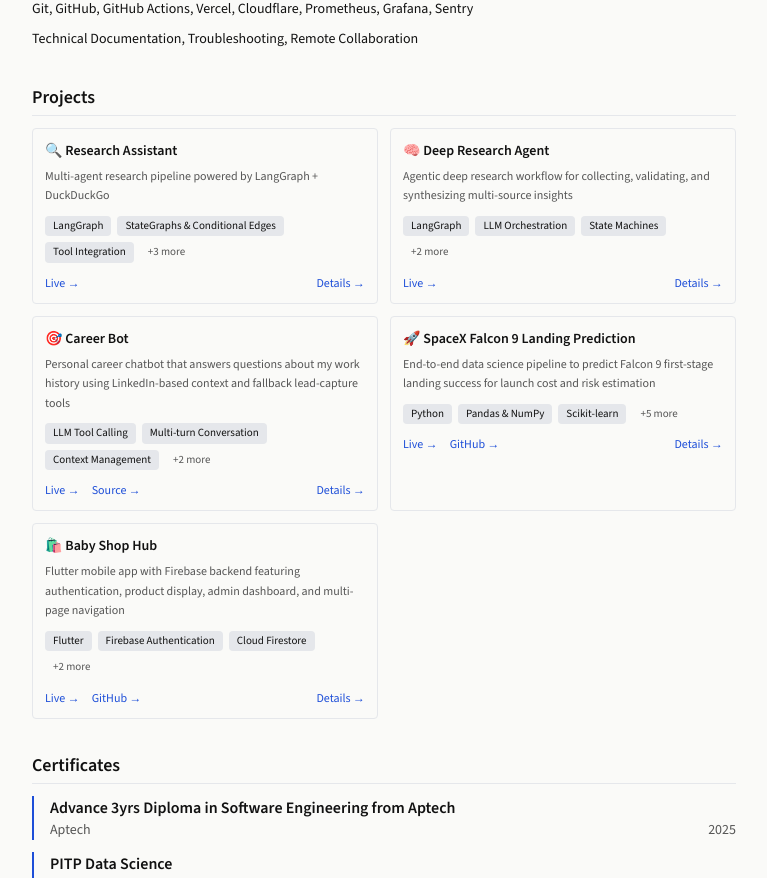
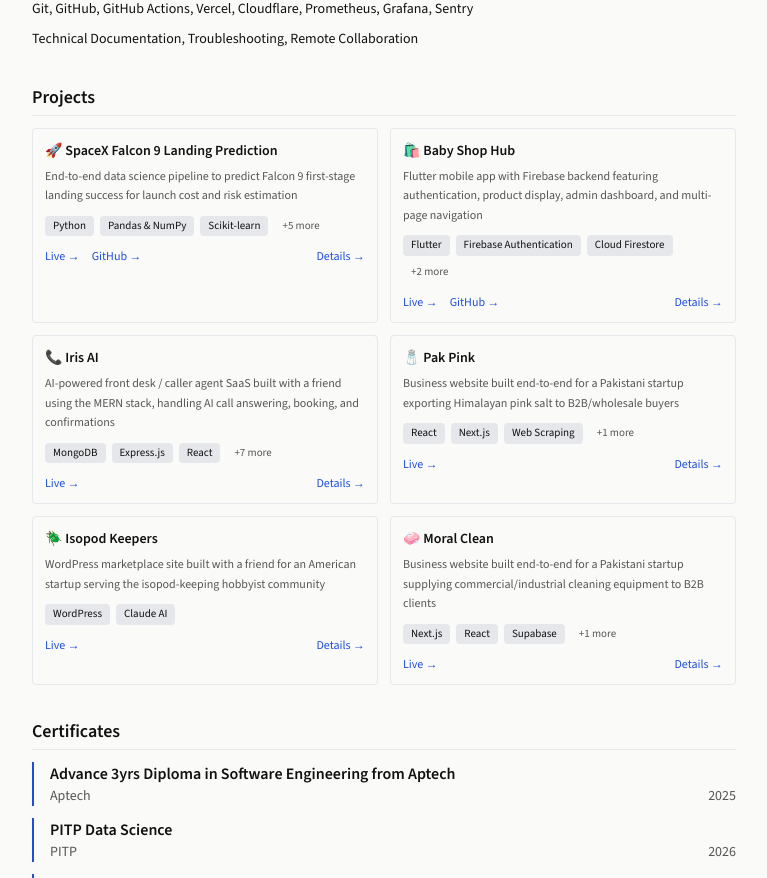
Before and after one commit to BurhanDon/burhansiraj.me, a Next.js app: page / in a window 1280 px wide. Shown: the part 1474-2352 px from the top of the page, without its empty margins (256-1023 px from the left). Built offline with nearby package versions, Linux system fonts and the light colour scheme.

Commit message:
Amendments

```diff
--- a/data/experience.ts
+++ b/data/experience.ts
@@ -13,7 +13,7 @@ export const experiences: Experience[] = [
   {
     id: "2",
     company: "Global techno soft",
-    position: "Frontend Developer Intern",
+    position: "Frontend Developer",
     duration: "May/2024 - Aug/2024",
     location: "Sindh, Gulistan-e-Johar",
     description:
--- a/data/projects.ts
+++ b/data/projects.ts
@@ -1,98 +1,6 @@
 import { Project } from "@/types";
 
 export const projects: Project[] = [
-  {
-    id: "1",
-    title: "🔍 Research Assistant",
-    description:
-      "Multi-agent research pipeline powered by LangGraph + DuckDuckGo",
-    fullDescription: `Multi-Agent Research Assistant built with LangGraph for structured, high-quality research output.
-
-Pipeline:
-• Planner — breaks your query into 3 focused sub-questions using structured LLM output
-• Researcher — searches the web via DuckDuckGo for each sub-question using tool calling
-• Supervisor — evaluates research quality and decides to retry or proceed
-• Analyst — synthesizes all findings into coherent insights
-• Writer — produces a clean, structured markdown report`,
-    techStack: [
-      "LangGraph",
-      "StateGraphs & Conditional Edges",
-      "Tool Integration",
-      "LLM Orchestration",
-      "Web Search Integration",
-      "Structured Output Parsing",
-    ],
-    conceptsDemonstrated: [
-      "StateGraph",
-      "Conditional edges",
-      "Reducers",
-      "Tool calling",
-      "Subgraphs",
-      "Supervisor pattern",
-      "Checkpointing",
-      "Async streaming",
-      "Multi-LLM Evaluation",
-    ],
-    liveUrl: "https://huggingface.co/spaces/BurhanDon/research-assistant",
-  },
-  {
-    id: "2",
-    title: "🧠 Deep Research Agent",
-    description:
-      "Agentic deep research workflow for collecting, validating, and synthesizing multi-source insights",
-    fullDescription: `Deep Research Agent focused on long-form, evidence-driven output generation.
-
-Highlights:
-• Runs multi-step research loops to refine query understanding
-• Gathers supporting evidence from multiple sources
-• Synthesizes findings into structured, decision-ready output
-• Optimized for practical AI-assisted research use-cases`,
-    techStack: [
-      "LangGraph",
-      "LLM Orchestration",
-      "State Machines",
-      "Tool Integration",
-      "Iterative Reasoning",
-    ],
-    conceptsDemonstrated: [
-      "Research orchestration",
-      "Iterative reasoning",
-      "Evidence synthesis",
-      "Structured output generation",
-    ],
-    liveUrl: "https://huggingface.co/spaces/Eng-Burhan/deep-research",
-  },
-  {
-    id: "3",
-    title: "🎯 Career Bot",
-    description:
-      "Personal career chatbot that answers questions about my work history using LinkedIn-based context and fallback lead-capture tools",
-    fullDescription: `A lightweight chatbot that answers current and slightly older information about my career and work history from my LinkedIn profile context.
-
-Highlights:
-• Handles profile-based Q&A, including full-career summary style questions
-• Uses fallback tools to collect contact details (name, email, notes) when answers are unavailable
-• Logs unanswered questions for later review and improvement
-• Runs on a free API tier with daily quota limits (can show quota errors after limit is reached)
-
-Note:
-• The bot is trained on an older snapshot of my profile and may not reflect the most recent updates`,
-    techStack: [
-      "LLM Tool Calling",
-      "Multi-turn Conversation",
-      "Context Management",
-      "Prompt Engineering",
-      "UI Integration",
-    ],
-    conceptsDemonstrated: [
-      "Conversational AI",
-      "Context-aware response generation",
-      "User intent handling",
-      "Actionable recommendation flow",
-    ],
-    liveUrl: "https://huggingface.co/spaces/Eng-Burhan/career_bot",
-    githubUrl: "https://huggingface.co/spaces/Eng-Burhan/career_bot/tree/main",
-  },
   {
     id: "4",
     title: "🚀 SpaceX Falcon 9 Landing Prediction",
@@ -158,4 +66,101 @@ This project demonstrates my early mobile engineering foundation and ability to
     liveUrl: "https://burhans-portfolio.netlify.app/assets/Baby-proj.mp4",
     githubUrl: "https://github.com/BurhanDon/Flutter-App-Baby",
   },
+  {
+    id: "6",
+    title: "📞 Iris AI",
+    description:
+      "AI-powered front desk / caller agent SaaS built with a friend using the MERN stack, handling AI call answering, booking, and confirmations",
+    fullDescription: `Iris AI is an AI-powered front desk product for service businesses — an AI receptionist that answers calls, books appointments, sends confirmations, and logs call data automatically.
+
+Built with a friend as a SaaS startup idea. Not taken to full completion / not actively maintained further.
+
+Highlights:
+• Built the AI caller agent using Vapi and Telnyx for voice, telephony routing, and call handling
+• Implemented appointment booking synced to Google Calendar
+• Automated email confirmations via Gmail integration
+• Logged call records to Google Sheets
+• Built an admin dashboard for call logs, transcripts, call summaries, and usage tracking
+• Built supporting SaaS infrastructure: multi-workspace support, SMS (two-way + bulk), email campaigns, leads/CRM handling, billing via Stripe, and real-time updates via WebSockets`,
+    techStack: [
+      "MongoDB",
+      "Express.js",
+      "React",
+      "Node.js",
+      "Vapi",
+      "Telnyx",
+      "WebSockets",
+      "Stripe",
+      "Google Calendar API",
+      "Gmail API",
+    ],
+    conceptsDemonstrated: [
+      "AI voice agent orchestration",
+      "Telephony integration",
+      "Real-time systems",
+      "SaaS multi-tenancy",
+      "Third-party API integration",
+      "Billing/subscription workflows",
+    ],
+    liveUrl: "https://app.iriscalls.com/",
+  },
+  {
+    id: "7",
+    title: "🧂 Pak Pink",
+    description:
+      "Business website built end-to-end for a Pakistani startup exporting Himalayan pink salt to B2B/wholesale buyers",
+    fullDescription: `Pak Pink is a business website for a Pakistani local startup exporting Himalayan pink salt (edible salt, industrial salt, home decor, and private label products) to global B2B and wholesale clients.
+
+Built completely by me, including live cloud configuration and deployment.
+
+Highlights:
+• Web-scraped product, pricing, and category data as the core method for populating the site's content
+• Built full site structure: home, about, products (by category), private label, FAQ, contact
+• Implemented product catalog pages across multiple categories (edible, industrial, decor, kitchen, wellness)
+• Set up contact/quote request flow for B2B leads
+• Handled live cloud setup and deployment on Vercel`,
+    techStack: ["React", "Next.js", "Web Scraping", "Vercel"],
+    conceptsDemonstrated: [
+      "Web Scraping & Data Collection",
+      "End-to-end site delivery",
+      "Client project ownership",
+      "Cloud deployment & configuration",
+      "Product catalog architecture",
+    ],
+    liveUrl: "https://pakpink.com/",
+  },
+  {
+    id: "9",
+    title: "🪲 Isopod Keepers",
+    description:
+      "WordPress marketplace site built with a friend for an American startup serving the isopod-keeping hobbyist community",
+    fullDescription: `Isopod Keepers is a community-driven marketplace platform for the isopod hobby, featuring auctions, seller and buyer profiles, and community-focused discovery.
+
+Built as a WordPress site using Claude AI, together with a friend, for an American business startup.
+
+Highlights:
+• Built out auctions, seller directory, and buyer-facing marketplace pages
+• Structured site around community trust: seller reputation, transparency, and accountability`,
+    techStack: ["WordPress", "Claude AI"],
+    conceptsDemonstrated: [],
+    liveUrl: "https://isopodkeepers.com/",
+  },
+  {
+    id: "10",
+    title: "🧼 Moral Clean",
+    description:
+      "Business website built end-to-end for a Pakistani startup supplying commercial/industrial cleaning equipment to B2B clients",
+    fullDescription: `Moral Clean is a business website for a Pakistani startup supplying commercial cleaning equipment, replacement parts, and technical service to industrial and facility operations.
+
+Built completely by me, including live cloud configuration and deployment.
+
+Highlights:
+• Built full site structure: home, products (by category), services, blog, about, contact
+• Implemented product catalog across equipment categories (scrubber dryers, vacuums, pressure cleaners, steam cleaners, etc.)
+• Built services section covering motor repair, parts replacement, and maintenance offerings
+• Handled live cloud setup and deployment on Vercel`,
+    techStack: ["Next.js", "React", "Supabase", "Vercel"],
+    conceptsDemonstrated: [],
+    liveUrl: "https://moralclean.com/",
+  },
 ];
```
